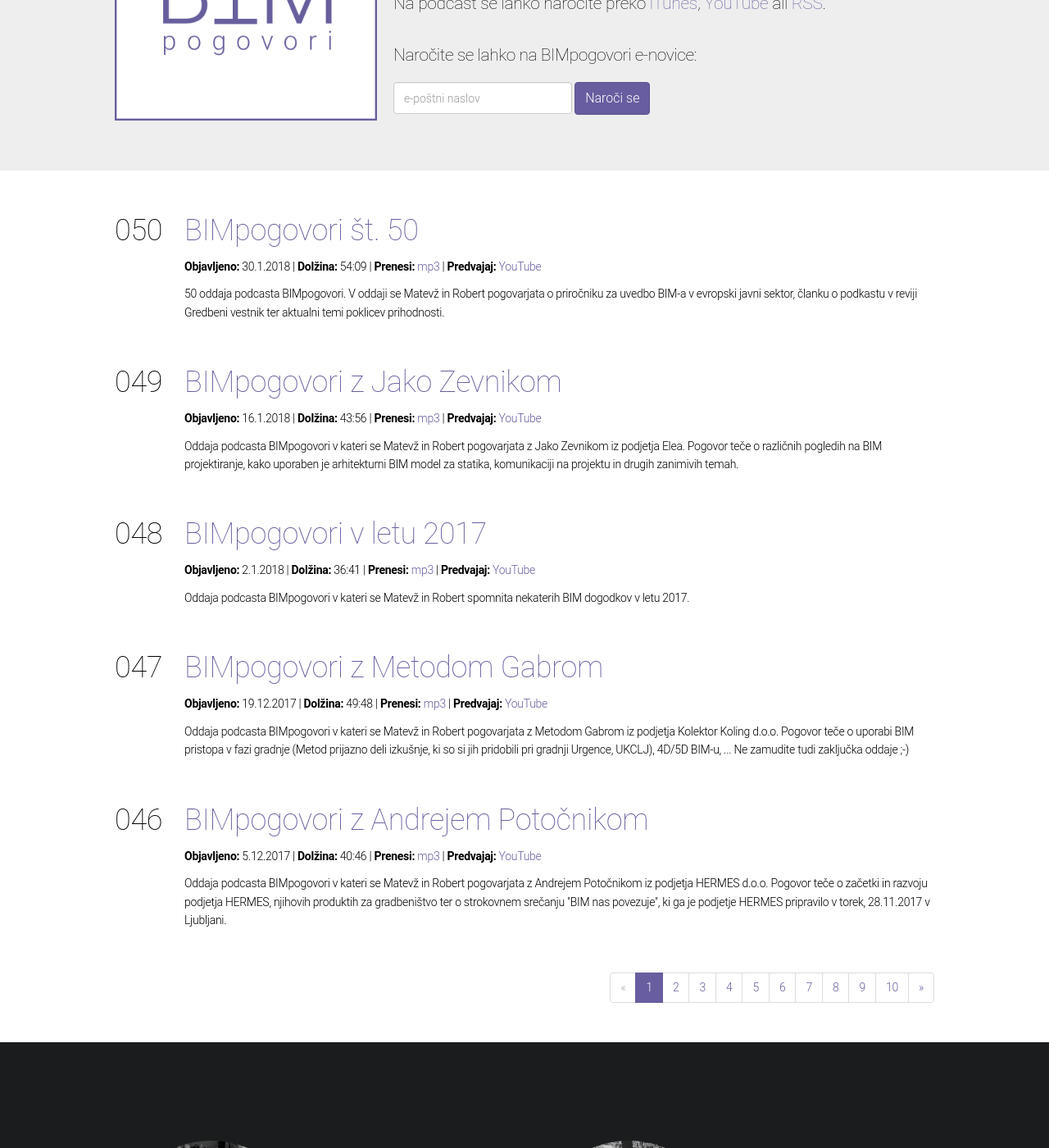
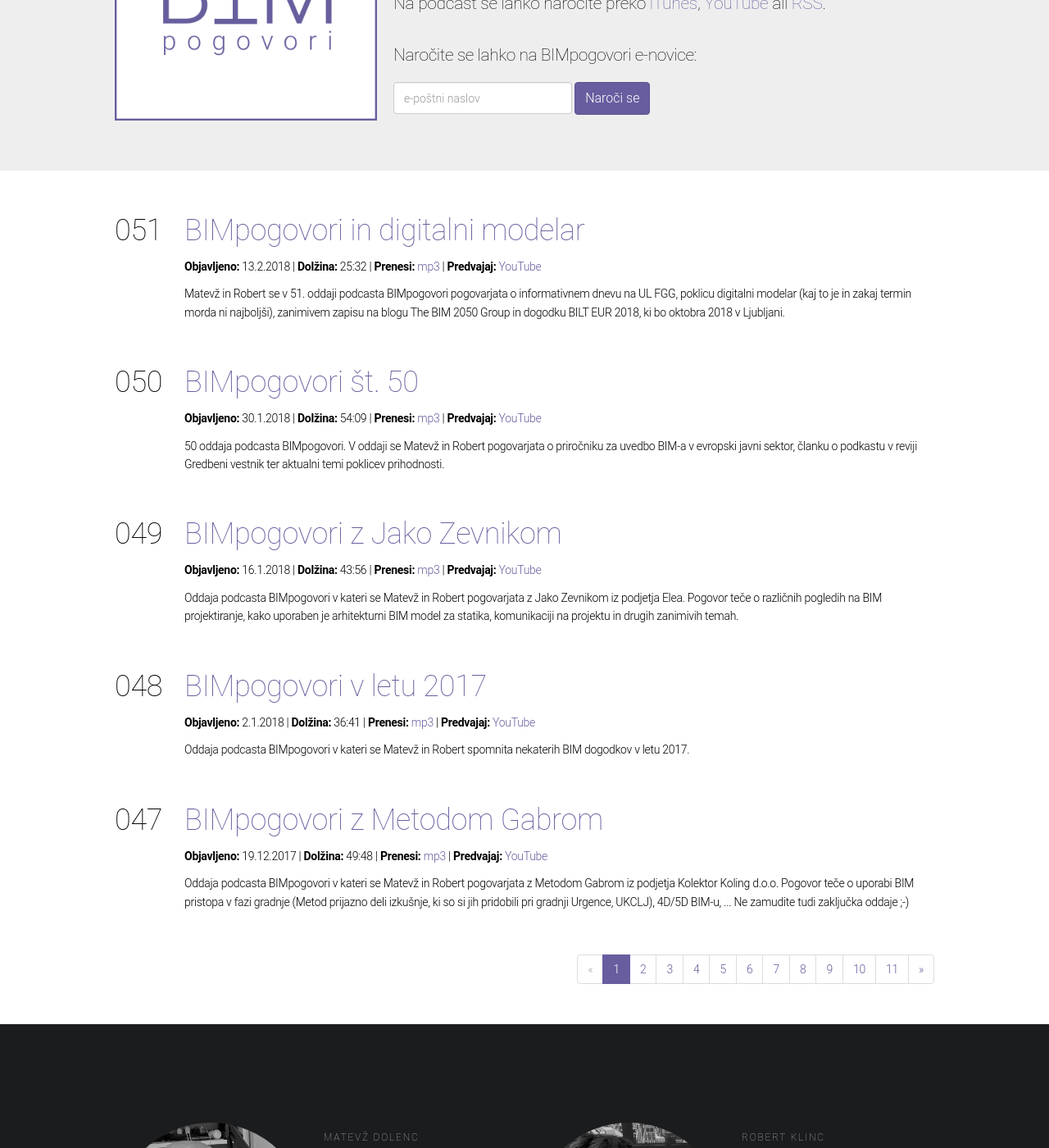
Before and after one commit to bimpogovori/bimpogovori.github.io, a Jekyll site: the page built from index.html, in a window 1280 px wide and 1400 px high, scrolled down 221 px. Shown: the whole window at 82% size. Built offline with Jekyll 4.4.1, drawn with Linux system fonts in a browser that asks for light colours; the list of posts is cut into pages by our own code.

```diff
--- /dev/null
+++ b/_posts/2018-02-13-051.html
@@ -0,0 +1,45 @@
+---
+layout: post
+title: BIMpogovori in digitalni modelar
+number: "051"
+duration: "25:32"
+description: Matevž in Robert se v 51. oddaji podcasta BIMpogovori pogovarjata o informativnem dnevu na UL FGG, poklicu digitalni modelar (kaj to je in zakaj termin morda ni najboljši), zanimivem zapisu na blogu The BIM 2050 Group in dogodku BILT EUR 2018, ki bo oktobra 2018 v Ljubljani.
+subtitle: BIMpogovori in digitalni modelar
+date: 2018-02-13
+file: "https://github.com/bimpogovori/bimpogovori.github.io/raw/master/recordings/BIMpogovori-051.mp3"
+youtube: "https://www.youtube.com/watch?v=gH2oL3ARlJg&list=PLE5q5RnsyIpe4pv9xcFGHbCbrk6sVwkmQ&index=51"
+length: "18593140"
+keywords: oddaja,BIMpogovori,51,digitalni,modelar,informacijski,dan,fgg,povezave,viri
+explicit: "no"
+image: "http://bimpogovori.si/images/itunes-v2.png"
+comments: false
+
+---
+
+<p>Gostitelj:</p>
+<ul>
+	<li>Matevž Dolenc (<a href="http://matevzdolenc.com">matevzdolenc.com</a>, <a href="http://twitter.com/matevzdolenc">@matevzdolenc</a>)</li>
+	<li>Robert Klinc (<a href="http://twitter.com/robertklinc">@robertklinc</a>)</li>
+</ul>
+
+<p>Povezave:</p>
+<ul>
+	<li>Prispevki v medijih:
+		<ul>
+			<li>RTV SLO 1, <a href="http://4d.rtvslo.si/arhiv/porocila/174517926">Poklici prihodnosti: geomatik in digitalni modelar</a></li>
+			<li>POP TV, Preverjeno - še ni objavljeno :-(</li>
+		</ul>
+	</li>
+	<li><a href="https://www.uni-lj.si">Univerza v Ljubljani</a>, <a href="https://www.fgg.uni-lj.si">Fakulteta za gradbeništvo in geodezijo</a></li>
+	<li><a href="http://www.rtcevents.com/bilt/eur18/">BILT EUR 2018</a>, Ljubljana, 11-13.10.2018</li>
+	<li><a href="http://bimtalk.co.uk/other_sites_for_bim">Spletne povezave o BIM</a></li>
+	<li>The BIM 2050 Group, <a href="https://bim2050.wordpress.com/2016/03/01/mind-boggling-infobesity/">Mind-boggling Infobesity</a></li>
+</ul>
+
+<img class="img-responsive" src="https://bim2050.files.wordpress.com/2016/03/lubbocksdiagram1.jpg">
+
+<p>Priporočila:</p>
+<ul>
+	<li>(Robi) TechCrunch, <a href="https://techcrunch.com/2017/04/13/neural-networks-made-easy/">Neural networks made easy</a></li>
+	<li>(Matevž) Dokumentarni film <a href="https://www.alphagomovie.com">AlfaGo</a></li>
+</ul>
```
Also changed, not shown: priporocila/index.html (+13 -1 lines), 1 other file.
